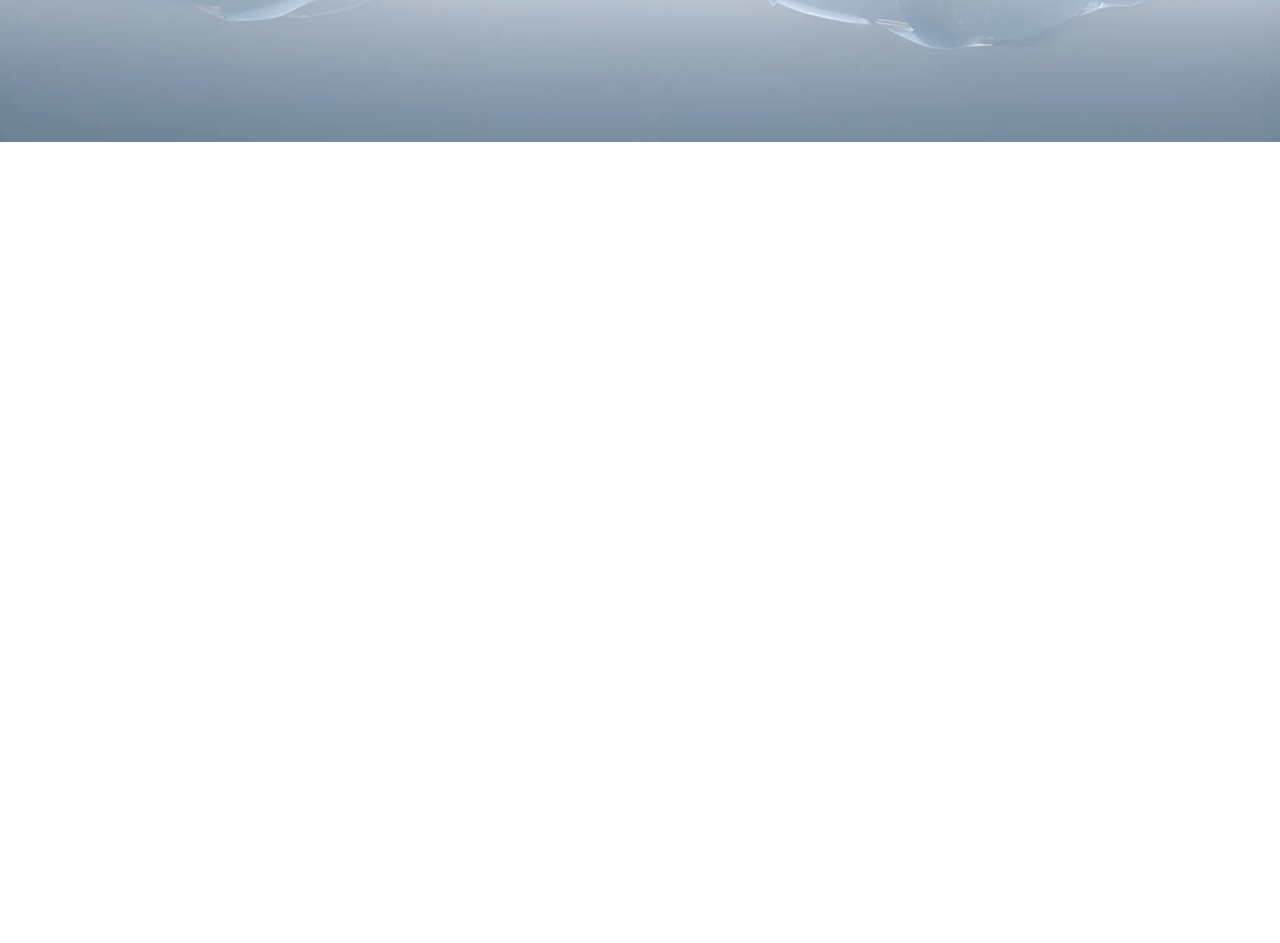
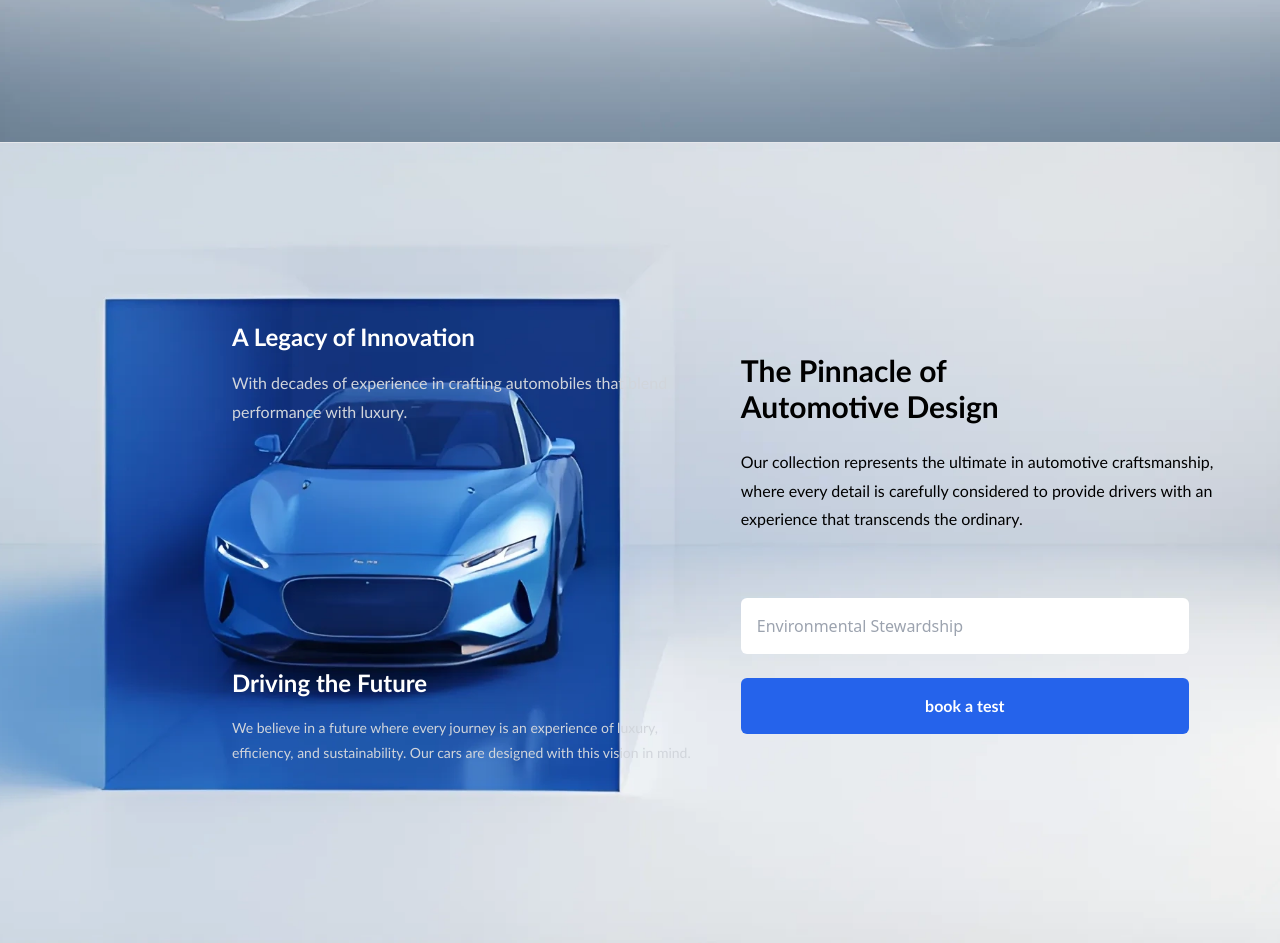
Before and after one commit to mgiftson0/futuride, a React (Vite) app: page / in a window 1280 px wide. Shown: the part 1534-2477 px from the top of the page. Before the commit the page ends 1676 px from the top, so only its background shows below. Built offline with nearby package versions, Linux system fonts and the light colour scheme.

Commit message:
done with the fourth section

```diff
--- /dev/null
+++ b/src/components/FourthSection.jsx
@@ -0,0 +1,92 @@
+import bgImage from '../assets/FourthSection-bg.jpg';
+
+const FourthSection = () => {
+  return (
+    <section
+      className="h-[100vh] bg-cover bg-center bg-no-repeat flex flex-col justify-center text-white px-6"
+      style={{ backgroundImage: `url(${bgImage})` }}
+    >
+      <div className="container mx-auto flex flex-col md:flex-row">
+        {/* Left Section */}
+        <div className="w-full md:w-1/2 ml-20 sm:ml-40">
+          {/* First Header and Paragraph */}
+          <div className="mb-60 pl-8 sm:pl-12">
+            <h2
+              className="text-3xl sm:text-2xl font-bold mb-4"
+              style={{ fontFamily: 'Trebuchet MS, sans-serif' }}
+            >
+              A Legacy of Innovation
+            </h2>
+            <p
+              className="text-sm sm:text-base max-w-lg text-gray-300"
+              style={{
+                fontFamily: 'Trebuchet MS, sans-serif',
+                lineHeight: '1.8',
+              }}
+            >
+              With decades of experience in crafting automobiles that blend
+              performance with luxury.
+            </p>
+          </div>
+
+          {/* Second Header and Paragraph */}
+          <div className="pl-8 sm:pl-12">
+            <h2
+              className="text-3xl sm:text-2xl font-bold mb-4"
+              style={{ fontFamily: 'Trebuchet MS, sans-serif' }}
+            >
+              Driving the Future
+            </h2>
+            <p
+              className="text-xs sm:text-sm max-w-lg text-gray-300"
+              style={{
+                fontFamily: 'Trebuchet MS, sans-serif',
+                lineHeight: '1.8',
+              }}
+            >
+              We believe in a future where every journey is an experience of luxury,
+              efficiency, and sustainability. Our cars are designed with this vision in mind.
+            </p>
+          </div>
+        </div>
+
+        {/* Right Section */}
+        <div className="w-full md:w-1/2 flex flex-col items-start justify-center px-6">
+          <div className="mb-16">
+            <h2
+              className="text-4xl sm:text-3xl font-bold mb-6 text-black"
+              style={{ fontFamily: 'Gill Sans, sans-serif' }}
+            >
+              The Pinnacle of <br /> Automotive Design
+            </h2>
+            <p
+              className="text-lg sm:text-base max-w-lg text-black"
+              style={{
+                fontFamily: 'Trebuchet MS, sans-serif',
+                lineHeight: '1.8',
+              }}
+            >
+              Our collection represents the ultimate in automotive craftsmanship, where every detail is
+              carefully considered to provide drivers with an experience that transcends the ordinary.
+            </p>
+          </div>
+          <div className="flex flex-col gap-6 w-full max-w-md">
+            <input
+              type="text"
+              placeholder="Environmental Stewardship"
+              className="w-full p-4 rounded-md text-black"
+            />
+            <button
+              className="w-full bg-blue-600 hover:bg-blue-700 text-white p-4 rounded-md font-bold"
+              style={{ fontFamily: 'Trebuchet MS, sans-serif' }}
+            >
+              book a test
+            </button>
+          </div>
+        </div>
+      </div>
+    </section>
+  );
+};
+
+export default FourthSection;
--- a/src/views/Home.jsx
+++ b/src/views/Home.jsx
@@ -1,6 +1,8 @@
 import Hero from '../components/Hero';
 import Sponsors from '../components/Sponsors';
 import ThirdSection from '../components/ThirdSection';
+import FourthSection from '../components/FourthSection';
+
 
 const Home = () => {
   return (
@@ -8,6 +10,9 @@ const Home = () => {
       <Hero />
       <Sponsors  />
       <ThirdSection />
+    <hr />
+      <FourthSection />
+
     </div>
   );
 };
```
Also changed, not shown: src/assets/FourthSection-bg.jpg (added).
